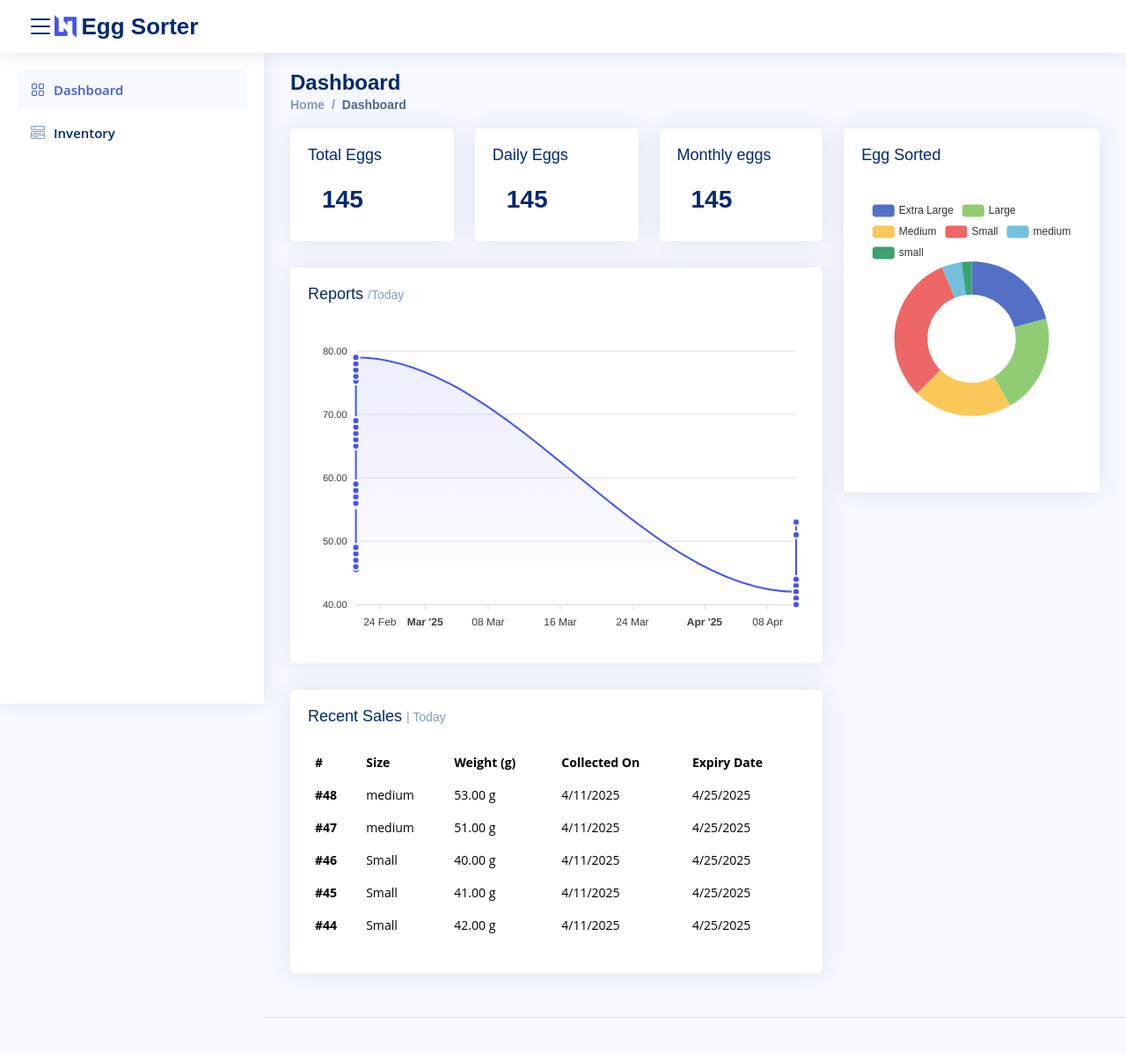
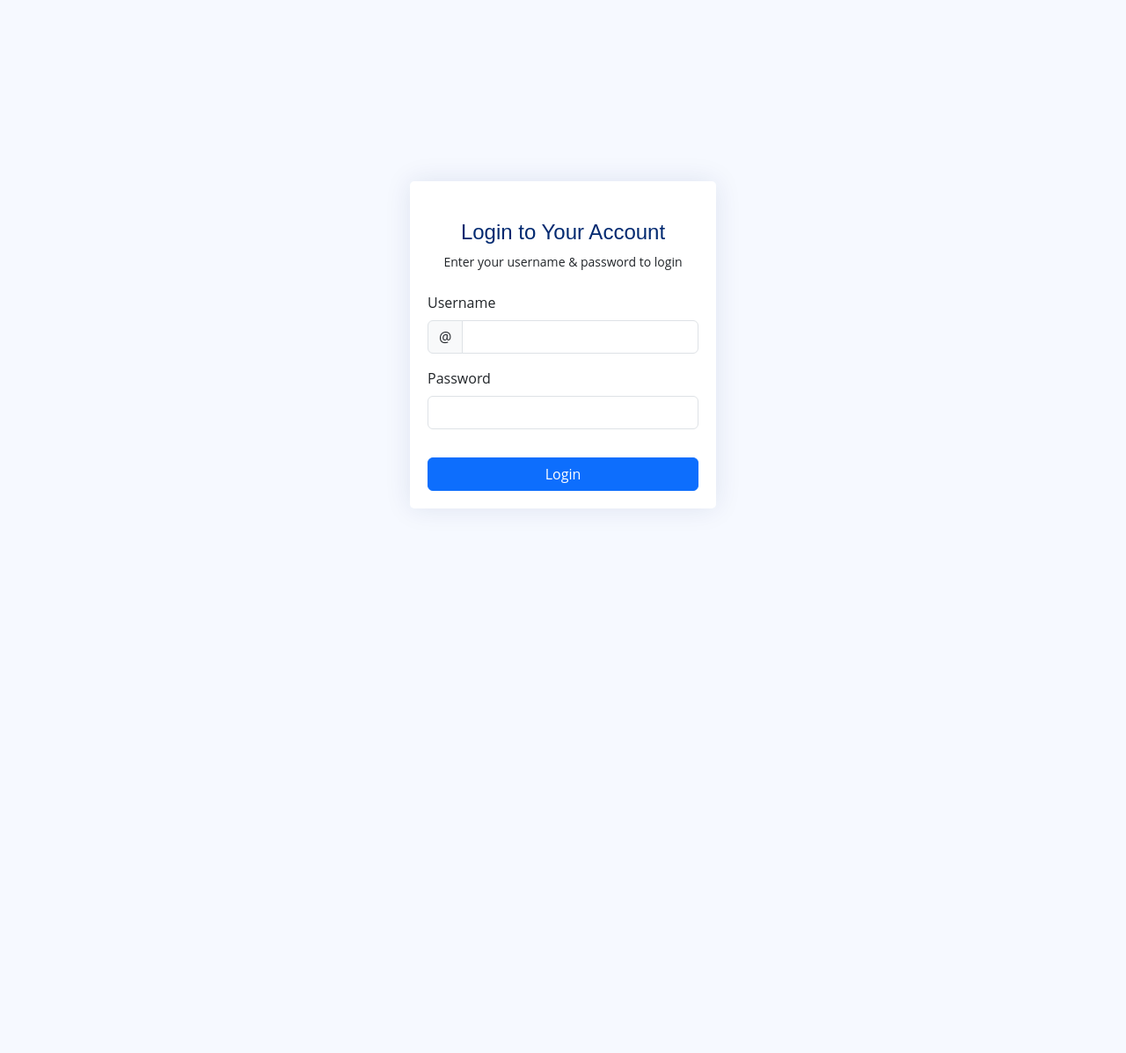
Before and after one commit to EEarlll/egg-sorter-dashboard, a Flask app: page / in a window 1280 px wide. Shown: the whole page at 88% size. After the commit the page ends 558 px from the top, so only its background shows below. Run offline with Flask 3, Linux system fonts and the light colour scheme; data comes from the database, SQL or seed files in the repository; both versions use the stored data as it was after the commit; some libraries are stand-ins or nearby versions.

Commit message:
Implement user login functionality

```diff
--- a/app.py
+++ b/app.py
@@ -1,19 +1,71 @@
-from flask import Flask, render_template, jsonify
+from flask import Flask, redirect, render_template, jsonify, url_for
 from db import modify_database, get_db_connection
 from datetime import datetime, timedelta
+from flask import request
+from functools import wraps
 
 app = Flask(__name__)
 modify_database()
 
+@app.route("/login", methods=["GET", "POST"])
+def login():
+    if request.method == "POST":
+        data = request.get_json()
+        username = data.get("username")
+        password = data.get("password")
+        print(username, password)
+
+        if username == "admin" and password == "admin":
+            response = jsonify({"success": "Login successful"})
+            response.set_cookie("current_user", username)
+            return response
+        else:
+            return jsonify({"error": "Invalid credentials"}), 401
+    return redirect(url_for("index"))
+
+def login_required(f):
+    @wraps(f)
+    def decorated_function(*args, **kwargs):
+        current_user = request.cookies.get("current_user")
+        if not current_user:
+            return render_template("login.html")
+        return f(*args, **kwargs)
+    return decorated_function
 
 @app.route("/")
+@login_required
 def index():
     conn = get_db_connection()
+    # Fetch all eggs
     eggs = conn.execute("SELECT * FROM eggs_tbl").fetchall()
+
+    # Calculate total eggs
+    total_eggs = len(eggs)
+
+    # Calculate monthly eggs
+    one_month_ago = datetime.now() - timedelta(days=30)
+    monthly_eggs = conn.execute(
+        "SELECT COUNT(*) as count FROM eggs_tbl WHERE created_at >= ?",
+        (one_month_ago.strftime("%Y-%m-%d %H:%M:%S"),)
+    ).fetchone()["count"]
+
+    # Calculate daily eggs
+    today = datetime.now().strftime("%Y-%m-%d")
+    daily_eggs = conn.execute(
+        "SELECT COUNT(*) as count FROM eggs_tbl WHERE DATE(created_at) = ?",
+        (today,)
+    ).fetchone()["count"]
+
     conn.close()
     eggs = [dict(egg) for egg in eggs]
 
-    return render_template("dashboard.html", eggs=eggs)
+    return render_template(
+        "dashboard.html",
+        eggs=eggs,
+        total_eggs=total_eggs,
+        monthly_eggs=monthly_eggs,
+        daily_eggs=daily_eggs
+    )
 
 @app.route("/chart-data")
 def chart_data():
@@ -26,29 +78,41 @@ def chart_data():
     return jsonify(data)
 
 @app.route("/Inventory")
+@login_required
 def inventory():
     conn = get_db_connection()
-    eggs = conn.execute("SELECT * FROM eggs_tbl").fetchall()
+    eggs = conn.execute("SELECT * FROM eggs_tbl ORDER BY created_at DESC").fetchall()
     conn.close()
 
-    eggs = [dict(egg) for egg in eggs]
-    for egg in eggs:
-        created_at = datetime.strptime(egg['created_at'], "%Y-%m-%d %H:%M:%S")
-        egg['created_at'] = created_at.strftime("%B %d, %Y %H:%M:%S")
-
-        # Calculate remaining days until expiry
-        days_left = (created_at + timedelta(days=14) - datetime.now()).days
-
-        # Format expiry message
-        if days_left > 0:
-            egg['expected_expiry'] = f"{days_left} days left"
-        elif days_left == 0:
-            egg['expected_expiry'] = "Expires today"
-        else:
-            egg['expected_expiry'] = f"Expired {abs(days_left)} days ago"
+    # Convert created_at and expected_expiry to readable format
+    eggs = [
+        {
+            **dict(egg),
+            "created_at": datetime.strptime(egg["created_at"], "%Y-%m-%d %H:%M:%S").strftime("%Y-%m-%d"),
+            "expected_expiry": datetime.strptime(egg["expected_expiry"], "%Y-%m-%d %H:%M:%S").strftime("%Y-%m-%d")
+        }
+        for egg in eggs
+    ]
 
     return render_template("Inventory.html", eggs=eggs)
 
+@app.route("/add-egg", methods=["POST"])
+def add_egg():
+    size = request.form.get("size")
+    weight = request.form.get("weight")
+
+    if not size or not weight:
+        return jsonify({"error": "Size and weight are required"}), 400
+    try:
+        weight = float(weight)
+    except ValueError:
+        return jsonify({"error": "Weight must be a number"}), 400
+
+    conn = get_db_connection()
+    conn.execute("INSERT INTO eggs_tbl (size, weight) VALUES (?, ?)", (size, weight))
+    conn.commit()
+    conn.close()
+    return jsonify({"message": "Egg added successfully"}), 201
 
 if __name__ == "__main__":
-    app.run(debug=True)
+    app.run(host="0.0.0.0", port=5000, debug=True)
--- a/static/main.js
+++ b/static/main.js
@@ -5,23 +5,26 @@ sidebarToggle.addEventListener("click", () => {
   document.body.classList.toggle("toggle-sidebar");
 });
 
-const datatables = document.querySelectorAll('.datatable')
-datatables.forEach(datatable => {
+const datatables = document.querySelectorAll(".datatable");
+datatables.forEach((datatable) => {
   new simpleDatatables.DataTable(datatable, {
+    searchable: false,
+    sortable: false,
     perPageSelect: [5, 10, 15, ["All", -1]],
-    columns: [{
+    columns: [
+      {
         select: 2,
-        sortSequence: ["desc", "asc"]
+        sortSequence: ["desc", "asc"],
       },
       {
         select: 3,
-        sortSequence: ["desc"]
+        sortSequence: ["desc", "asc"],
       },
       {
         select: 4,
         cellClass: "green",
-        headerClass: "red"
-      }
-    ]
+        headerClass: "red",
+      },
+    ],
   });
-})
+});
--- a/templates/base.html
+++ b/templates/base.html
@@ -32,20 +32,6 @@
           <span class="d-none d-lg-block">Egg Sorter</span>
         </a>
       </div>
-      <!-- End Logo -->
-      <!-- End Search Bar -->
-
-      <nav class="header-nav ms-auto">
-        <ul class="d-flex align-items-center">
-          <li class="nav-item d-block d-lg-none">
-            <a class="nav-link nav-icon search-bar-toggle" href="#">
-              <i class="bi bi-search"></i>
-            </a>
-          </li>
-          <!-- End Search Icon-->
-        </ul>
-      </nav>
-      <!-- End Icons Navigation -->
     </header>
     <!-- End Header -->
 
--- a/templates/dashboard.html
+++ b/templates/dashboard.html
@@ -3,7 +3,7 @@
   <h1>Dashboard</h1>
   <nav>
     <ol class="breadcrumb">
-      <li class="breadcrumb-item"><a href="index.html">Home</a></li>
+      <li class="breadcrumb-item"><a href="/">Home</a></li>
       <li class="breadcrumb-item active">Dashboard</li>
     </ol>
   </nav>
@@ -19,7 +19,7 @@
             <div class="card-body">
               <h5 class="card-title">Total Eggs</h5>
               <div class="ps-3">
-                <h6>145</h6>
+                <h6>{{ total_eggs }}</h6>
               </div>
             </div>
           </div>
@@ -29,7 +29,7 @@
             <div class="card-body">
               <h5 class="card-title">Daily Eggs</h5>
               <div class="ps-3">
-                <h6>145</h6>
+                <h6>{{ daily_eggs }}</h6>
               </div>
             </div>
           </div>
@@ -39,7 +39,7 @@
             <div class="card-body">
               <h5 class="card-title">Monthly eggs</h5>
               <div class="ps-3">
-                <h6>145</h6>
+                <h6>{{ monthly_eggs }}</h6>
               </div>
             </div>
           </div>
@@ -72,7 +72,7 @@
                   new ApexCharts(document.querySelector("#reportsChart"), {
                     series: [
                       {
-                        name: "Revenue",
+                        name: "Weight",
                         data: eggWeights,
                       },
                     ],
@@ -83,34 +83,19 @@
                         show: false,
                       },
                     },
-                    markers: {
-                      size: 4,
-                    },
-                    colors: ["#4154f1", "#2eca6a", "#ff771d"],
-                    fill: {
-                      type: "gradient",
-                      gradient: {
-                        shadeIntensity: 1,
-                        opacityFrom: 0.3,
-                        opacityTo: 0.4,
-                        stops: [0, 90, 100],
-                      },
-                    },
                     dataLabels: {
                       enabled: false,
                     },
                     stroke: {
-                      curve: "smooth",
+                      curve: "straight",
                       width: 2,
                     },
                     xaxis: {
                       type: "datetime",
                       categories: eggDates,
                     },
-                    tooltip: {
-                      x: {
-                        format: "dd/MM/yy HH:mm",
-                      },
+                    legend: {
+                      horizontalAlign: "left",
                     },
                   }).render();
                 });
--- /dev/null
+++ b/templates/login.html
@@ -0,0 +1,132 @@
+<!DOCTYPE html>
+<html lang="en">
+  <head>
+    <meta charset="utf-8" />
+    <meta content="width=device-width, initial-scale=1.0" name="viewport" />
+    <meta content="" name="description" />
+    <meta content="" name="keywords" />
+    <link
+      rel="stylesheet"
+      href="{{ url_for('static', filename='css/bootstrap.min.css') }}"
+    />
+    <link
+      rel="stylesheet"
+      href="{{ url_for('static', filename='css/bootstrap-icons.min.css') }}"
+    />
+    <link
+      rel="stylesheet"
+      href="{{ url_for('static', filename='style.css') }}"
+    />
+  </head>
+  <body>
+    <main>
+      <div class="container">
+        <section
+          class="section register min-vh-100 d-flex flex-column align-items-center justify-content-center py-4"
+        >
+          <div class="container">
+            <div class="row justify-content-center">
+              <div
+                class="col-lg-4 col-md-6 d-flex flex-column align-items-center justify-content-center"
+              >
+                <!-- End Logo -->
+
+                <div class="card mb-3">
+                  <div class="card-body">
+                    <div class="pt-4 pb-2">
+                      <h5 class="card-title text-center pb-0 fs-4">
+                        Login to Your Account
+                      </h5>
+                      <p class="text-center small">
+                        Enter your username & password to login
+                      </p>
+                    </div>
+
+                    <form class="row g-3 needs-validation" novalidate>
+                      <div class="col-12">
+                        <label for="yourUsername" class="form-label"
+                          >Username</label
+                        >
+                        <div class="input-group has-validation">
+                          <span class="input-group-text" id="inputGroupPrepend"
+                            >@</span
+                          >
+                          <input
+                            type="text"
+                            name="username"
+                            class="form-control"
+                            id="yourUsername"
+                            required
+                          />
+                          <div class="invalid-feedback">
+                            Please enter your username.
+                          </div>
+                        </div>
+                      </div>
+
+                      <div class="col-12">
+                        <label for="yourPassword" class="form-label"
+                          >Password</label
+                        >
+                        <input
+                          type="password"
+                          name="password"
+                          class="form-control"
+                          id="yourPassword"
+                          required
+                        />
+                        <div class="invalid-feedback">
+                          Please enter your password!
+                        </div>
+                      </div>
+
+                      <div class="col-12"></div>
+                      <div class="col-12">
+                        <button
+                          class="btn btn-primary w-100"
+                          type="submit"
+                          onclick="login()"
+                        >
+                          Login
+                        </button>
+                      </div>
+                    </form>
+                  </div>
+                </div>
+              </div>
+            </div>
+          </div>
+        </section>
+      </div>
+    </main>
+  </body>
+  <script>
+    function login() {
+      const form = document.querySelector("form");
+      form.addEventListener("submit", function (event) {
+        event.preventDefault(); // Prevent the default form submission
+
+        const formData = new FormData(form);
+        const data = Object.fromEntries(formData.entries());
+        console.log(data); // Log the form data for debugging
+
+        fetch("/login", {
+          method: "POST",
+          headers: {
+            "Content-Type": "application/json",
+          },
+          body: JSON.stringify(data),
+        })
+          .then((response) => response.json())
+          .then((data) => {
+            if (data.success) {
+                window.location.reload();
+            } else {
+              alert("Login failed. Please check your credentials.");
+            }
+          })
+          .catch((error) => console.error("Error:", error));
+      });
+    }
+  </script>
+</html>
```
Also changed, not shown: templates/Inventory.html (+5 -5 lines), app.db.
